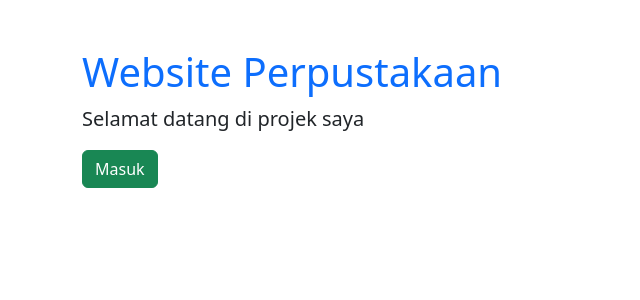
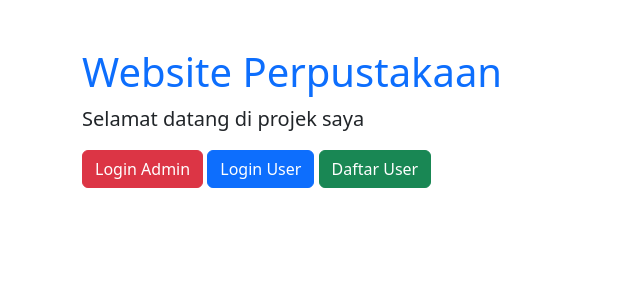
Before and after one commit to husnanhadi110306-svg/perpustakaan-digital, a Flask app: page / in a window 1280 px wide. Shown: the top 300 px of the page, without its empty margins (0-640 px from the left). Run offline with Flask 3, Linux system fonts and the light colour scheme; parts of the project's set-up code (start-up, migrations or seed data) failed here and were passed over.

Commit message:
landing page update

```diff
--- a/templates/index.html
+++ b/templates/index.html
@@ -21,9 +21,17 @@
         Selamat datang di projek saya
     </p>
 
-    <button class="btn btn-success">
-        Masuk
-    </button>
+    <a href="/login" class="btn btn-danger">
+    Login Admin
+</a>
+
+<a href="/user-login" class="btn btn-primary">
+    Login User
+</a>
+
+<a href="/register" class="btn btn-success">
+    Daftar User
+</a>
 
 </div>
 
```
